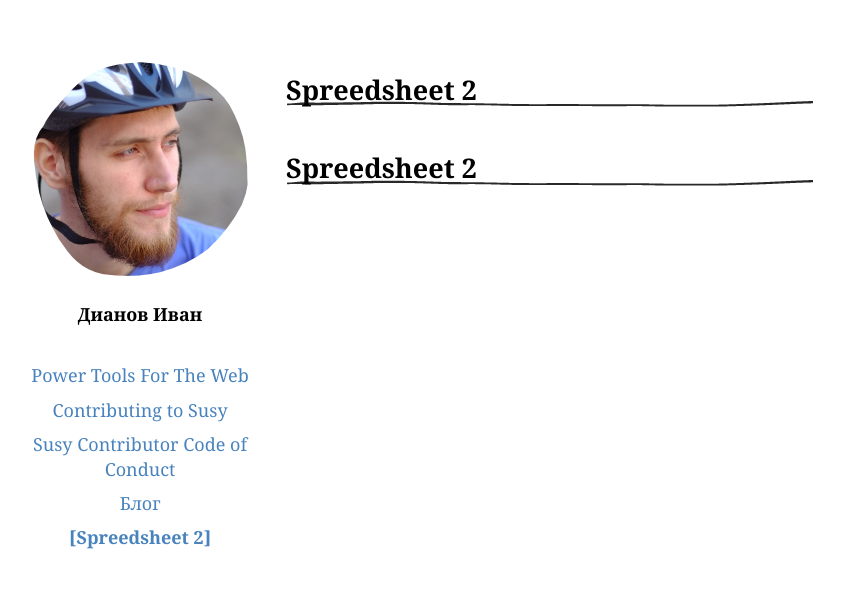
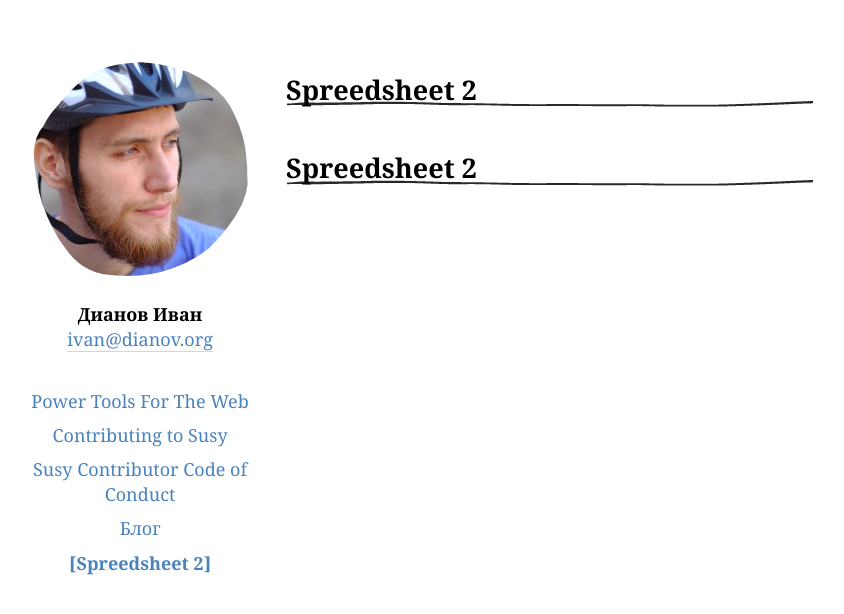
Before and after one commit to illus0r/dianov.org, a Jekyll site: the page built from pages/google-spreedsheet-test.md, in a window 1280 px wide. Shown: the top 614 px of the page, without its empty margins (227-1071 px from the left). Built offline with Jekyll 4.4.1, drawn with Linux system fonts in a browser that asks for light colours; our own code applies the rules of GitHub Pages for plain Markdown files.

Commit message:
Updated header.html

```diff
--- a/_includes/header.html
+++ b/_includes/header.html
@@ -5,7 +5,7 @@
   </div>
   <div class="contacts">
     <div class="name">Дианов Иван</div>
-    <!--div class="email"><a href="mailto:{{ site.email }}">{{ site.email }}</a></div-->
+    <div class="email"><a href="mailto:{{ site.email }}">{{ site.email }}</a></div>
   </div>
   <nav>
 
```
